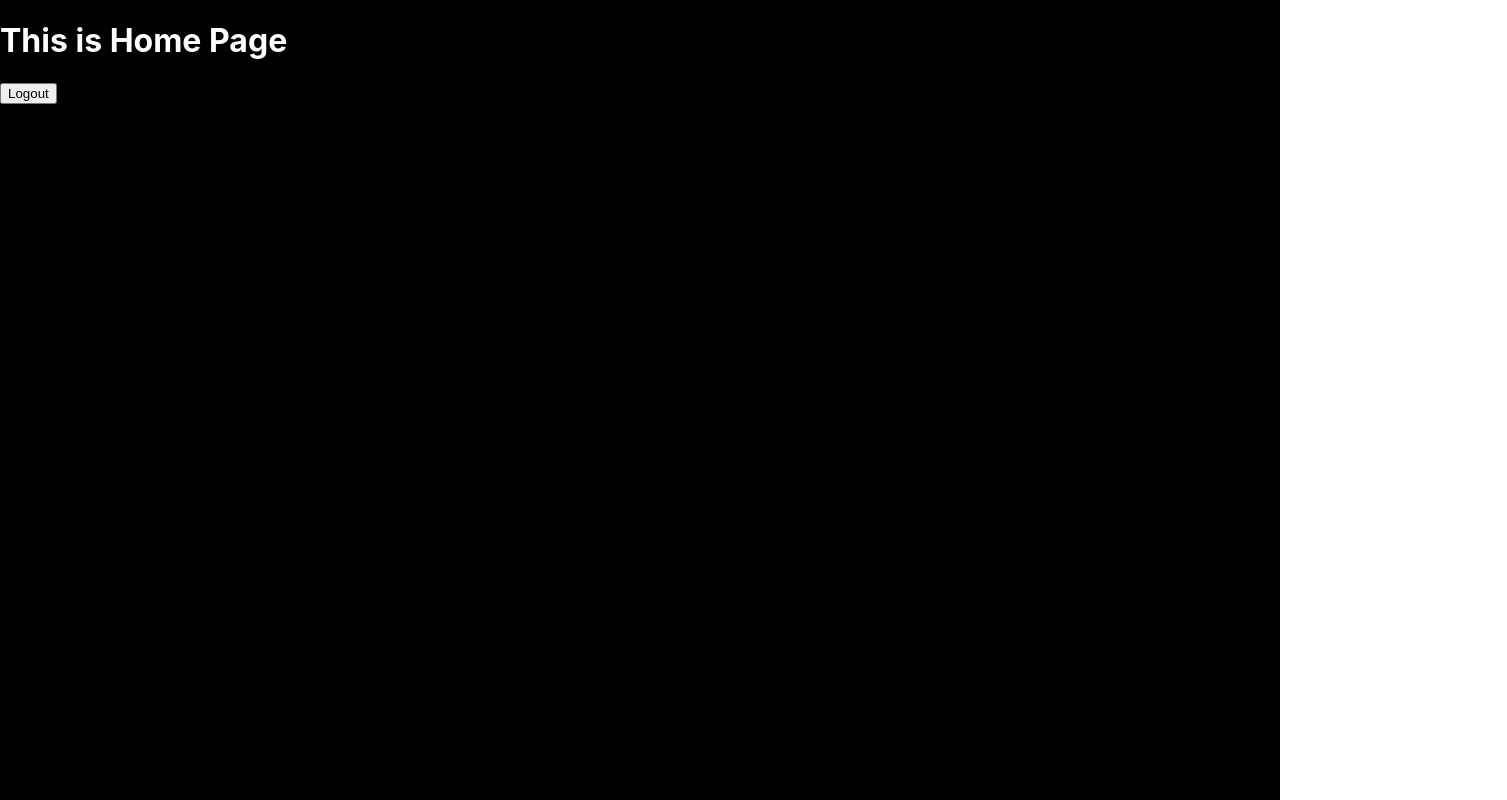
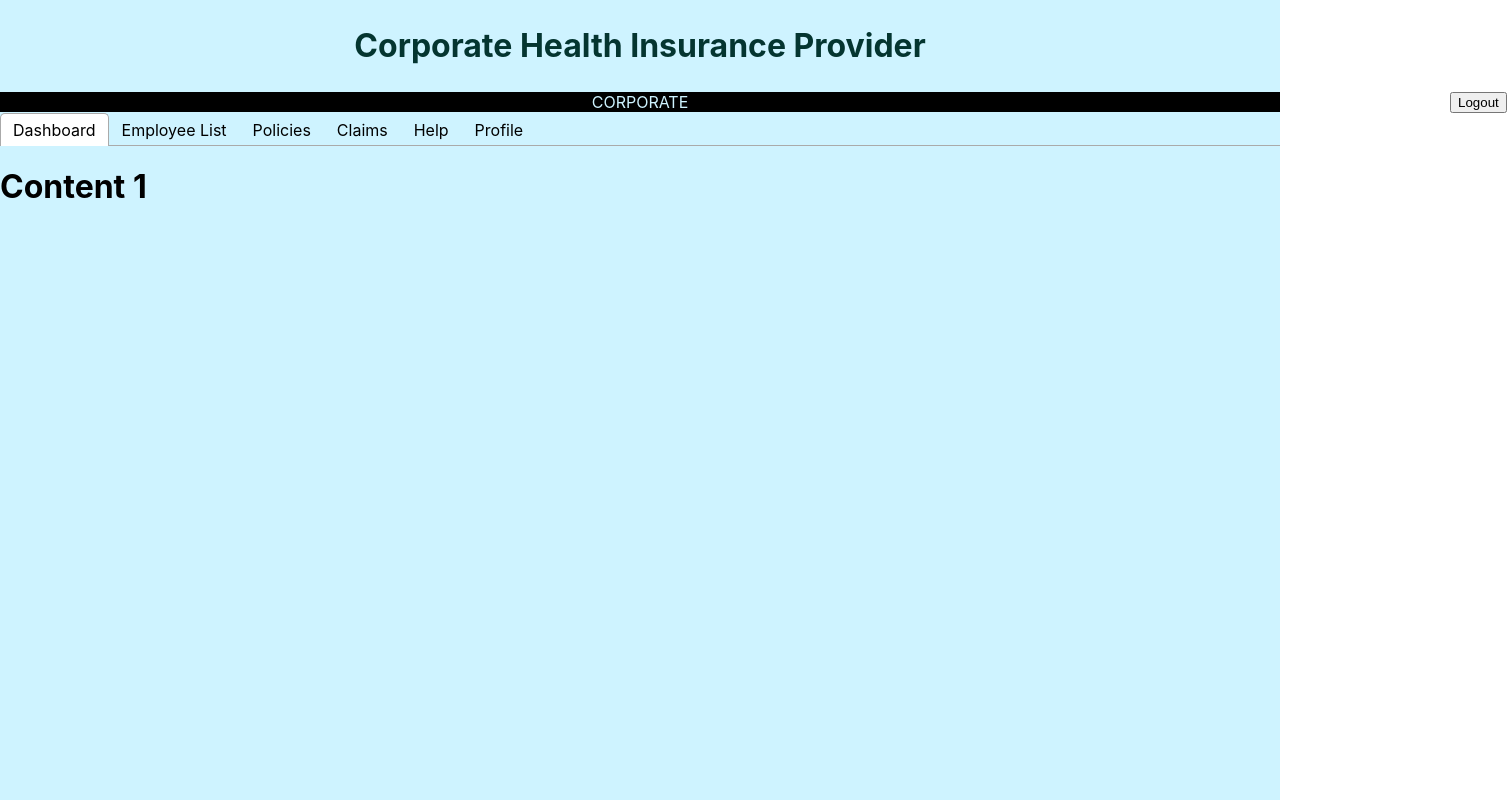
Before and after one commit to asbaghel/Login-API, a React (Create React App) app: page /home in a window 1280 px wide. Shown: the whole page, 1507 px wide, since content can reach past the window. Built offline with nearby package versions, Linux system fonts and the light colour scheme.

Commit message:
Added Tabs

```diff
--- a/package.json
+++ b/package.json
@@ -10,7 +10,8 @@
     "react": "^16.13.0",
     "react-dom": "^16.13.0",
     "react-router-dom": "^5.1.2",
-    "react-scripts": "3.4.0"
+    "react-scripts": "3.4.0",
+    "react-tabs": "^3.1.1"
   },
   "scripts": {
     "start": "react-scripts start",
--- a/src/App.css
+++ b/src/App.css
@@ -3,7 +3,7 @@
 }
 
 .bgcolor {
-  background-color:black;
+  background: #CEF3FF;
   width:100%;
   height: 100%;
   position: absolute;
@@ -58,3 +58,39 @@ form
     transform: rotate(360deg);
   }
 }
+
+.header{
+
+ text-align: center;
+ padding-top: 5px;
+ padding-bottom: 5px;
+ color: rgb(4, 53, 48);
+}
+.logout-btn{
+  padding: auto;  position: absolute;
+
+ margin-left: 1450px;
+  /* margin-top:-100px; */
+
+
+
+
+}
+.tablist{
+  border: #282c34 solid;
+  display: inline-block;
+  width: 100%;
+  align-content: space-evenly;
+  padding: auto;
+  margin: auto;
+}
+.tab{
+
+
+}
+.acc-type{
+  background-color: black;
+ padding: auto;
+  text-align: center;
+  color: #CEF3FF;
+}
--- a/src/components/HomePg.js
+++ b/src/components/HomePg.js
@@ -1,5 +1,7 @@
 import React, { Component } from "react";
 import { Redirect } from "react-router-dom";
+import { Tab, Tabs, TabList, TabPanel } from 'react-tabs';
+import 'react-tabs/style/react-tabs.css';
 import "../App.css";
 export default class HomePg extends Component {
   state = {
@@ -15,8 +17,30 @@ export default class HomePg extends Component {
     }
     return (
       <div className="bgcolor">
-        <h1 style={{color:"white"}}>This is Home Page</h1>
-        <button onClick={this.onClick}>Logout</button>
+         <h1 class="header">Corporate Health Insurance Provider</h1>
+
+         <button onClick={this.onClick} className="logout-btn">Logout</button>
+         <div className="acc-type">CORPORATE</div>
+
+        <Tabs>
+    <TabList>
+      <Tab>Dashboard</Tab>
+
+      <Tab>Employee List</Tab>
+      <Tab>Policies</Tab>
+      <Tab>Claims</Tab>
+      <Tab>Help</Tab>
+      <Tab>Profile</Tab>
+    </TabList>
+
+    <TabPanel>
+    <h1>Content 1</h1>
+    </TabPanel>
+    <TabPanel>
+      <h2>Any content 2</h2>
+    </TabPanel>
+  </Tabs>
+
       </div>
     );
   }
--- a/src/components/Login.js
+++ b/src/components/Login.js
@@ -50,12 +50,12 @@ export default class Login extends Component {
     return (
       <div className="bgcolor">
         <div className="Register">
-<Link to="/register" style={{ backgroundColor: "white"   }} >
+<Link to="/register" >
          New?  Register Here.
         </Link>
 </div>
 
-
+<h1>Corporate Health Insurance Provider</h1>
         <form onSubmit={this.onSubmit}>
           <input
             type="number"
@@ -78,8 +78,9 @@ export default class Login extends Component {
           <input
             type="submit"
             value="submit"
-            className="btn"
-            style={{ width:"204.8px", flex: "1", padding: "10px", color: "red" }}
+            className="btn btn-primary"
+
+            style={{ width:"204.8px", flex: "1", padding: "10px", color: "black" }}
           ></input>
         </form>
 
```
Also changed, not shown: 2 other files (tests, documents, lock files or other folders).
